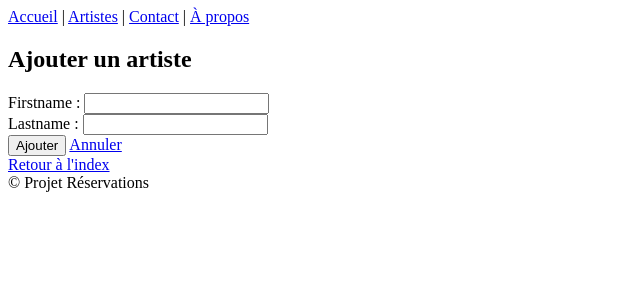
After one commit to Nono1070/projets_pour_examen, a Django app: page /artiste/create/ in a window 1280 px wide. The commit adds this page. Shown: the top 300 px of the page, without its empty margins (0-640 px from the left). Run offline with Django 5.2, Linux system fonts and the light colour scheme.

Commit message:
Formulaire ArtistForm et vue de creation d'un artiste

```diff
--- /dev/null
+++ b/reservations/forms.py
@@ -0,0 +1,13 @@
+from django import forms
+
+from .models import Artist
+
+
+class ArtistForm(forms.ModelForm):
+
+    class Meta:
+        model = Artist
+        fields = [
+            'firstname',
+            'lastname',
+        ]
--- /dev/null
+++ b/reservations/templates/artist/create.html
@@ -0,0 +1,18 @@
+{% extends 'layouts/base.html' %}
+
+{% block title %}Ajouter un artiste{% endblock %}
+
+{% block content %}
+    <h2>Ajouter un artiste</h2>
+
+    <form action="{% url 'reservations:artist_create' %}" method="post">
+        {% csrf_token %}
+
+        {{ form }}
+
+        <button>Ajouter</button>
+        <a href="{% url 'reservations:artist_index' %}">Annuler</a>
+    </form>
+
+    <nav><a href="{% url 'reservations:artist_index' %}">Retour à l'index</a></nav>
+{% endblock %}
--- a/reservations/templates/artist/index.html
+++ b/reservations/templates/artist/index.html
@@ -4,6 +4,10 @@
 
 {% block content %}
     <h2>{{ title }}</h2>
+
+    <ul>
+        <li><a href="{% url 'reservations:artist_create' %}">Ajouter</a></li>
+    </ul>
 
     <table>
         <thead>
--- a/reservations/urls.py
+++ b/reservations/urls.py
@@ -9,5 +9,6 @@ urlpatterns = [
     path('about/', views.about, name='about'),
 
     path('artistes/', views.artist_index, name='artist_index'),
+    path('artiste/create/', views.artist_create, name='artist_create'),
     path('artist/<int:id>/', views.show_artist, name='show_artist'),
 ]
--- a/reservations/views.py
+++ b/reservations/views.py
@@ -1,7 +1,8 @@
-from django.shortcuts import render, get_object_or_404
+from django.shortcuts import render, redirect, get_object_or_404
 from django.http import HttpResponse
 
 from .models import Artist
+from .forms import ArtistForm
 
 # Create your views here.
 def index(request):
@@ -31,3 +32,17 @@ def show_artist(request, id):
     return render(request, 'artist/show.html', {
         'artist': artist,
     })
+
+
+def artist_create(request):
+    form = ArtistForm(request.POST or None)
+
+    if request.method == 'POST':
+        if form.is_valid():
+            form.save()
+
+            return redirect('reservations:artist_index')
+
+    return render(request, 'artist/create.html', {
+        'form': form,
+    })
```
